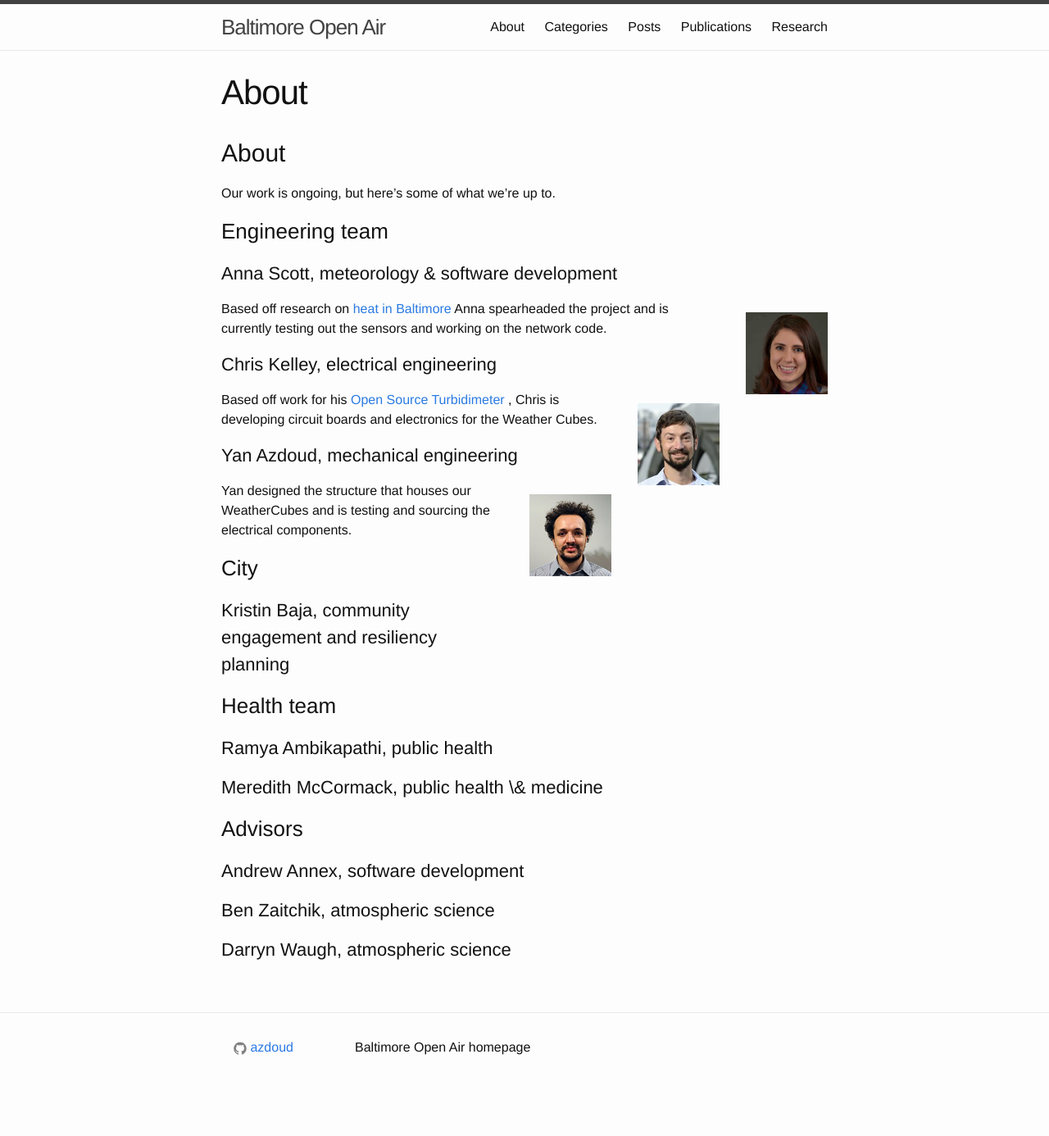
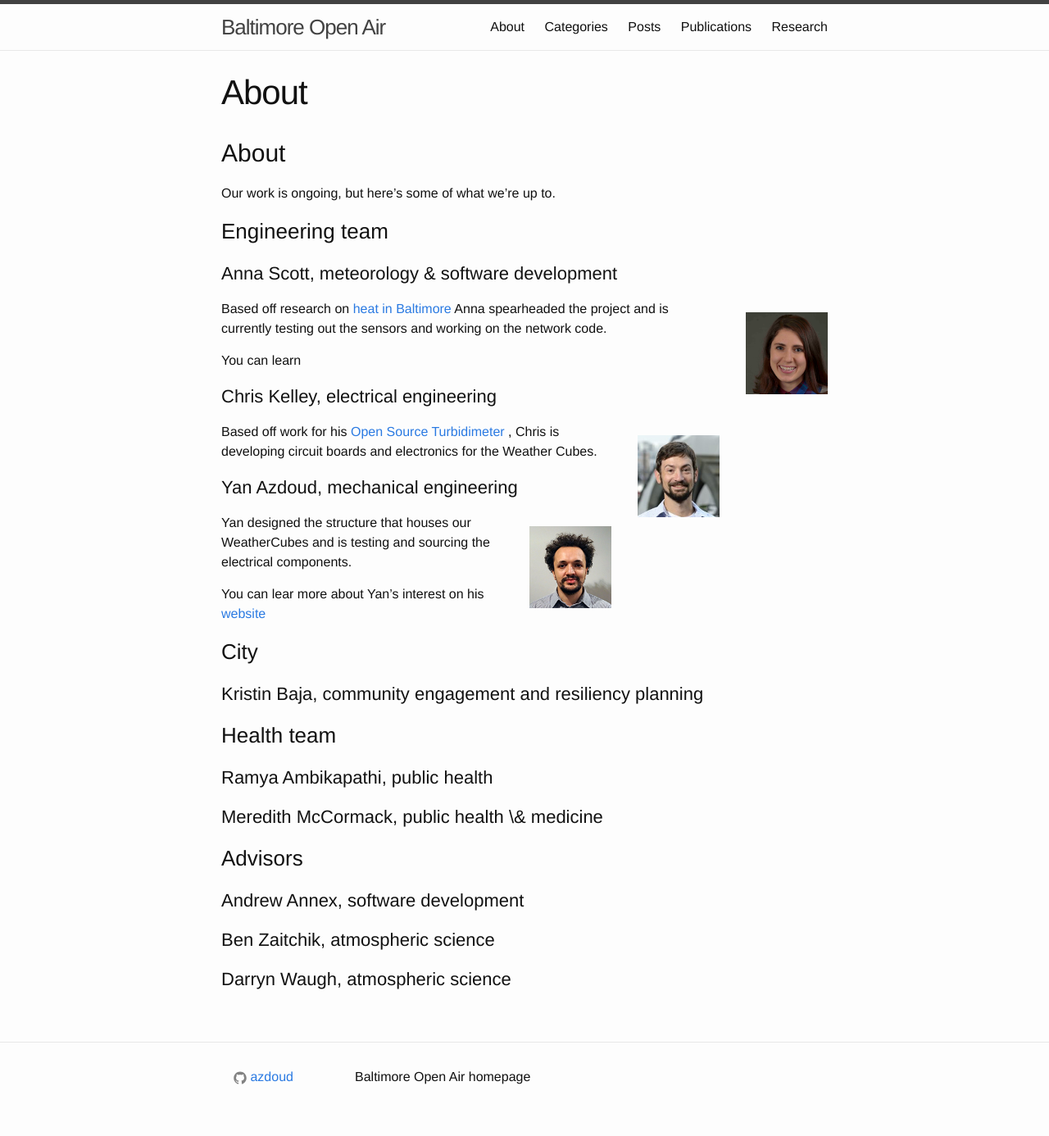
Before and after one commit to BaltimoreOpenAir/222.github.io, a Jekyll site: the page built from about.md, in a window 1280 px wide. Shown: the whole page at 82% size. Built offline with Jekyll 4.4.1, drawn with Linux system fonts in a browser that asks for light colours; our own code applies the rules of GitHub Pages for plain Markdown files; before the commit the page ends 1350 px from its top, so only the background shows below that.

Commit message:
Update about.md

```diff
--- a/about.md
+++ b/about.md
@@ -13,6 +13,8 @@ title="Anna"/>
 Based off research on [heat in Baltimore](http://www.baltimoresustainability.org/urban-heat-island-sensors/) Anna spearheaded the project and is currently testing out the sensors
 and working on the network code.
 
+You can learn
+
 ### Chris Kelley, electrical engineering
 <img src="images/chris2.jpg" width="100" style="float:right; margin: 1em 0 4em 2em;"
 title="Chris"/>
@@ -22,8 +24,9 @@ Based off work for his [Open Source Turbidimeter](https://github.com/wash4all/op
 ### Yan Azdoud, mechanical engineering
 <img src="images/yan2.jpg" width="100" style="float:right; margin: 1em 0 4em 2em;"
 title="Yan"/>
-Yan designed the structure that houses our WeatherCubes
-and is testing and sourcing the electrical components.
+Yan designed the structure that houses our WeatherCubes and is testing and sourcing the electrical components.
+
+You can lear more about Yan's interest on his [website](http://azdoud.github.io/)
 
 ## City
 ### Kristin Baja, community engagement and resiliency planning
```
